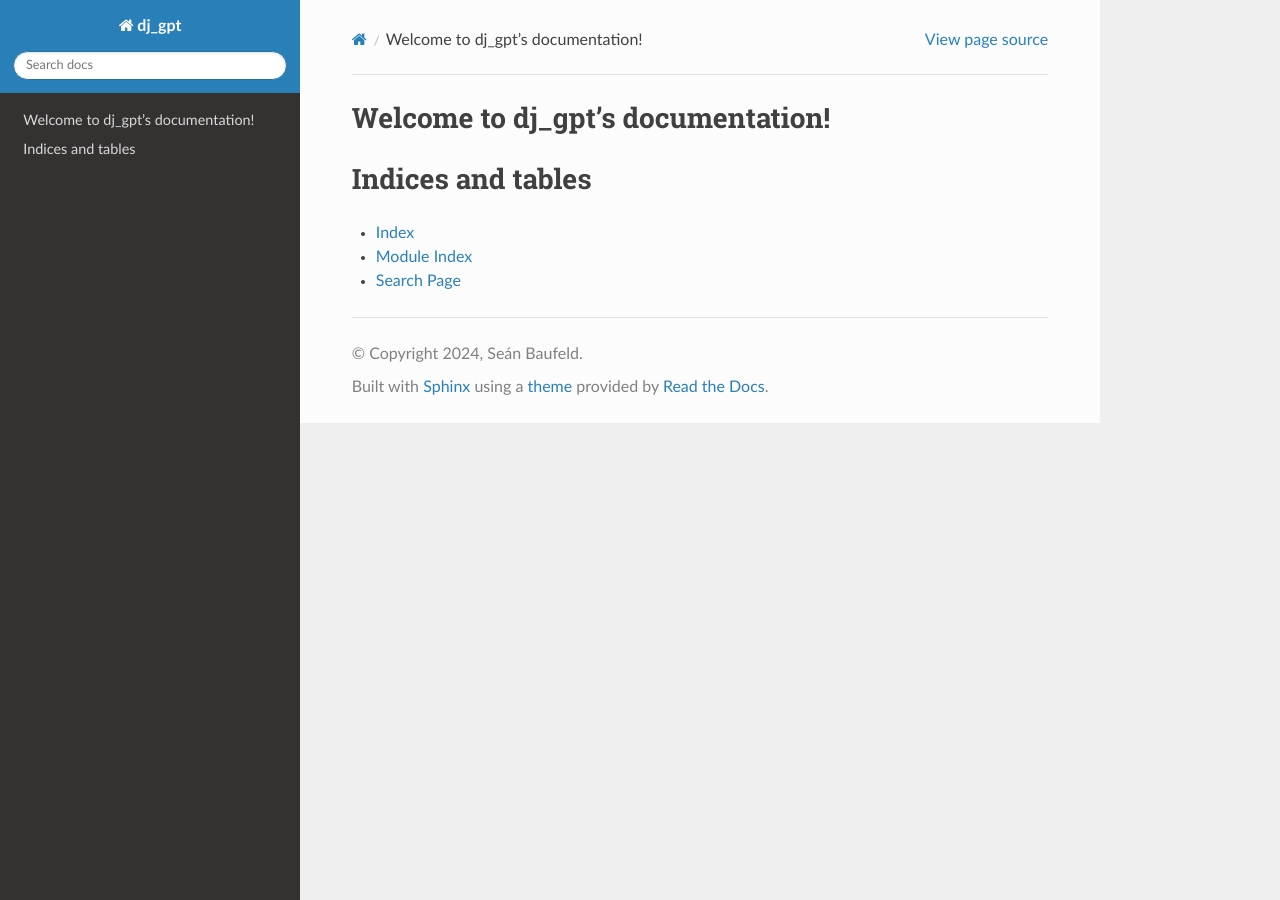
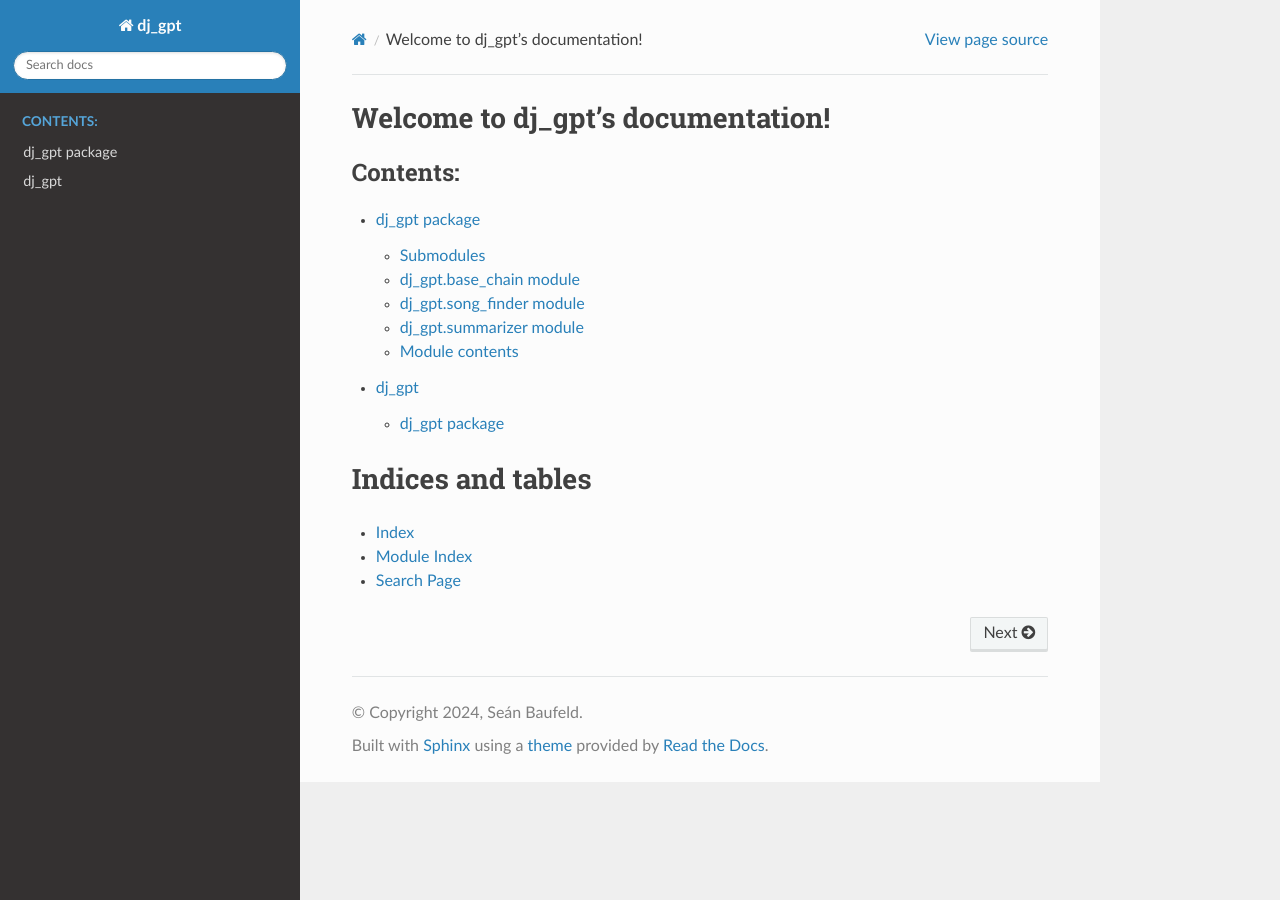
Before and after one commit to biokraft/dj_gpt, a Sphinx documentation site: the page built from docs/index.rst, in a window 1280 px wide. Built offline with Sphinx 7.4.7 and the Read the Docs theme 2.0.0, drawn with Linux system fonts in a browser that asks for light colours.

Commit message:
Add Sphinx documentation generation and update workflow to include autodoc

```diff
--- a/docs/conf.py
+++ b/docs/conf.py
@@ -13,7 +13,10 @@
 # -- General configuration ---------------------------------------------------
 # https://www.sphinx-doc.org/en/master/usage/configuration.html#general-configuration
 
-extensions = []
+extensions = [
+    'sphinx.ext.autodoc',  # Support for docstring coverage
+    'sphinx.ext.napoleon',  # Support for NumPy and Google style docstrings
+]
 
 templates_path = ["_templates"]
 exclude_patterns = ["_build", "Thumbs.db", ".DS_Store"]
--- a/docs/index.rst
+++ b/docs/index.rst
@@ -9,7 +9,9 @@
 .. toctree::
    :maxdepth: 2
    :caption: Contents:
+   :glob:
 
+   source/*
 
 
 Indices and tables
--- /dev/null
+++ b/docs/source/dj_gpt.rst
@@ -0,0 +1,37 @@
+dj\_gpt package
+===============
+
+Submodules
+----------
+
+dj\_gpt.base\_chain module
+--------------------------
+
+.. automodule:: dj_gpt.base_chain
+   :members:
+   :undoc-members:
+   :show-inheritance:
+
+dj\_gpt.song\_finder module
+---------------------------
+
+.. automodule:: dj_gpt.song_finder
+   :members:
+   :undoc-members:
+   :show-inheritance:
+
+dj\_gpt.summarizer module
+-------------------------
+
+.. automodule:: dj_gpt.summarizer
+   :members:
+   :undoc-members:
+   :show-inheritance:
+
+Module contents
+---------------
+
+.. automodule:: dj_gpt
+   :members:
+   :undoc-members:
+   :show-inheritance:
--- /dev/null
+++ b/docs/source/modules.rst
@@ -0,0 +1,7 @@
+dj_gpt
+======
+
+.. toctree::
+   :maxdepth: 4
+
+   dj_gpt
```
Also changed, not shown: 1 other file.
